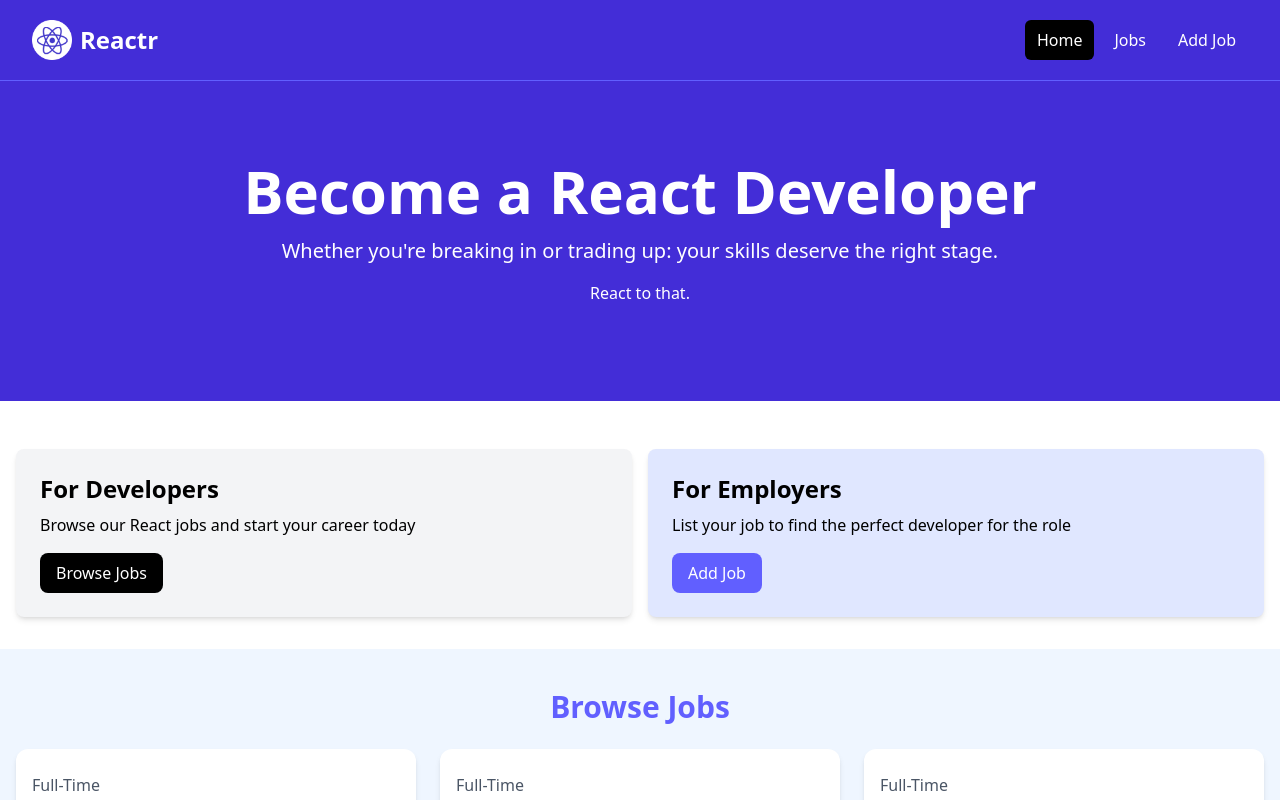
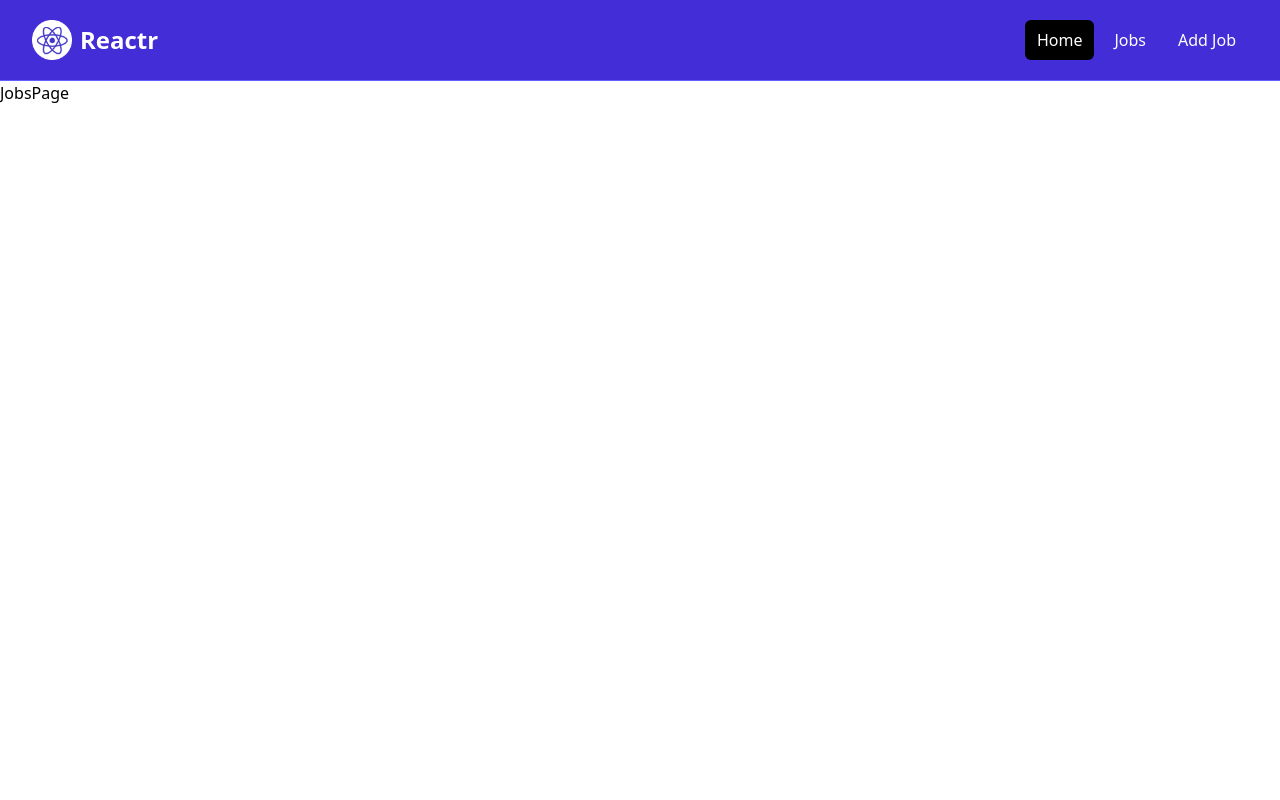
Before and after one commit to ahamed-nisha/reactr, a React (Vite) app: page /jobs in a window 1280 px wide. Shown: the top 800 px of the page. Built offline with nearby package versions, Linux system fonts and the light colour scheme.

Commit message:
refactor: extract page-level routes for cleaner structure

```diff
--- a/src/App.jsx
+++ b/src/App.jsx
@@ -4,30 +4,20 @@
   createRoutesFromElements,
   RouterProvider,
 } from "react-router-dom";
-import Navbar from "./components/Navbar";
-import Hero from "./components/Hero";
-import Cards from "./components/Cards";
-import JobListings from "./components/JobListings";
-import ViewAll from "./components/ViewAll";
+import HomePage from "./pages/HomePage";
+import MainLayout from "./layout/MainLayout";
+import JobsPage from "./pages/JobsPage";
 
 const router = createBrowserRouter(
-  createRoutesFromElements(<Route index element=<h1></h1> />)
+  createRoutesFromElements(
+    <Route path="/" element={<MainLayout />}>
+      <Route index element={<HomePage />} />
+      <Route index path="/jobs" element={<JobsPage />} />
+    </Route>
+  )
 );
 
 const App = () => {
-  return (
-    <>
-      <Navbar />
-      <Hero
-        title="Become a React Developer"
-        subtitle="Whether you're breaking in or trading up: your skills deserve the right stage."
-        caption="React to that."
-      />
-      <Cards />
-      <JobListings />
-      <ViewAll />
-      <script src="js/main.js"></script>
-    </>
-  );
+  return <RouterProvider router={router} />;
 };
 export default App;
--- a/src/components/Hero.jsx
+++ b/src/components/Hero.jsx
@@ -1,6 +1,7 @@
 const Hero = ({ title, subtitle, caption }) => {
   return (
     <div>
+
       <section className="bg-indigo-700 py-20 mb-4">
         <div className="max-w-7xl mx-auto px-4 sm:px-6 lg:px-8 flex flex-col items-center">
           <div className="text-center">
--- /dev/null
+++ b/src/layout/MainLayout.jsx
@@ -0,0 +1,12 @@
+import { Outlet } from "react-router-dom";
+import Navbar from "../components/Navbar";
+
+const MainLayout = () => {
+  return (
+    <>
+      <Navbar />
+      <Outlet />
+    </>
+  );
+};
+export default MainLayout;
--- /dev/null
+++ b/src/pages/HomePage.jsx
@@ -0,0 +1,20 @@
+import Hero from "../components/Hero";
+import Cards from "../components/Cards";
+import JobListings from "../components/JobListings";
+import ViewAll from "../components/ViewAll";
+
+const HomePage = () => {
+  return (
+    <>
+      <Hero
+        title="Become a React Developer"
+        subtitle="Whether you're breaking in or trading up: your skills deserve the right stage."
+        caption="React to that."
+      />
+      <Cards />
+      <JobListings />
+      <ViewAll />
+    </>
+  );
+};
+export default HomePage;
--- /dev/null
+++ b/src/pages/JobsPage.jsx
@@ -0,0 +1,4 @@
+const JobsPage = () => {
+  return <div>JobsPage</div>;
+};
+export default JobsPage;
```
Also changed, not shown: pages/HomePage.jsx (deleted), 1 other file (tests, documents, lock files or other folders).
